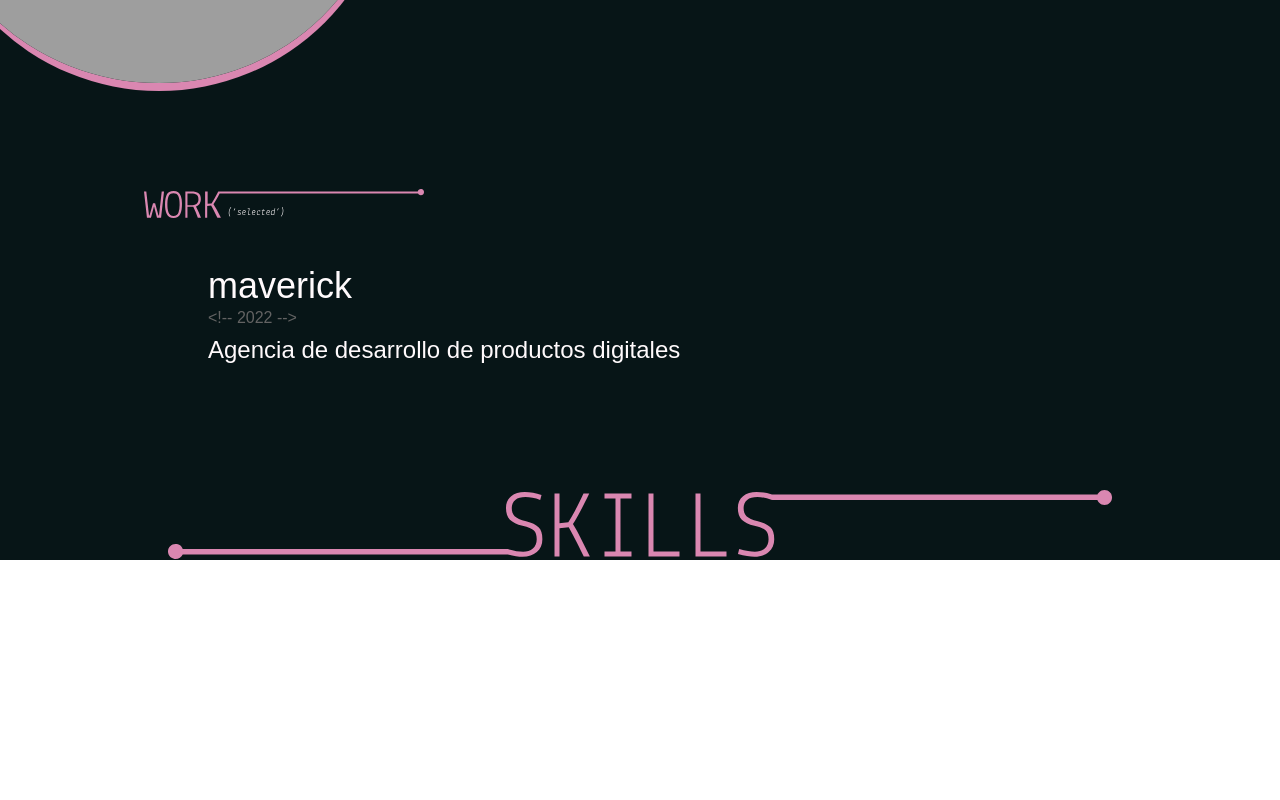
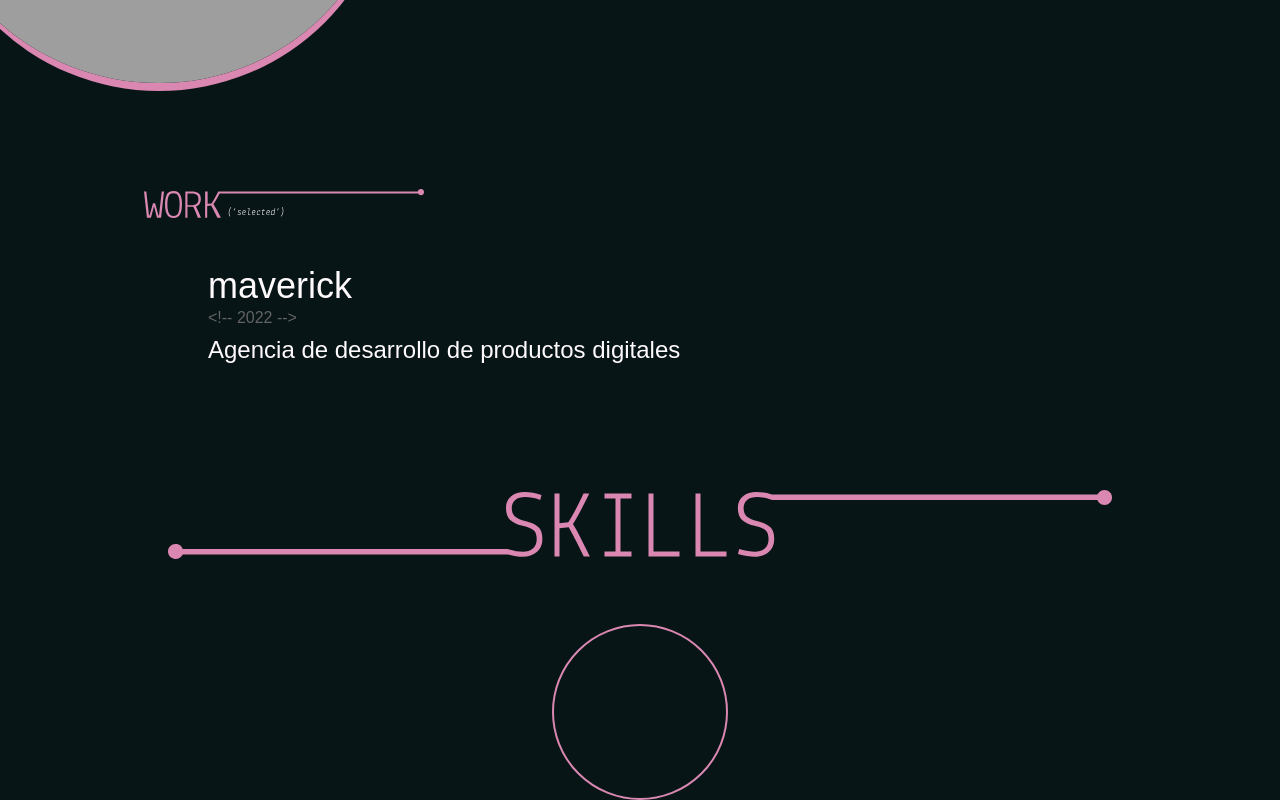
Before and after one commit to di3godev1/myPersonalPage, a Nuxt app: page / in a window 1280 px wide. Shown: the part 923-1723 px from the top of the page. Before the commit the page ends 1483 px from the top, so only its background shows below. Built offline with nearby package versions, Linux system fonts and the light colour scheme; grey boxes are pictures that could not be loaded; a web font is replaced by a local one.

Commit message:
add: the circle that contains the diego's png

```diff
--- a/components/home/Skills.vue
+++ b/components/home/Skills.vue
@@ -17,6 +17,9 @@
                 </div>
             </div>
         </div>
-        <div></div>
+        <!-- DETAILS SKILLS SECTION   -->
+        <div class="mt-16 w-full flex justify-center">
+            <div class="w-44 h-44 rounded-full border-pinkDiego border-2"></div>
+        </div>
     </section>
 </template>
```
